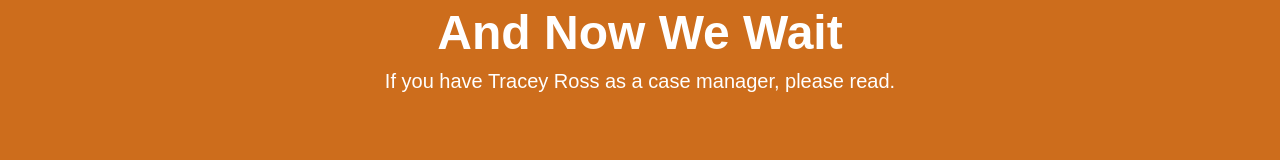
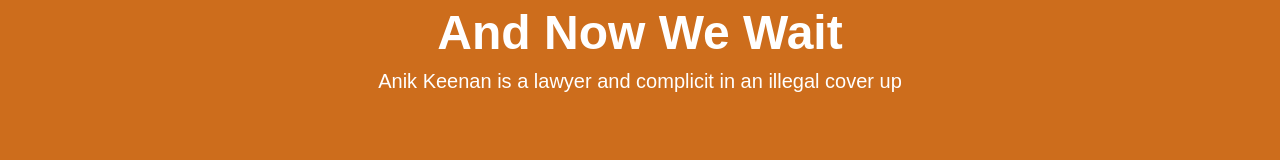
Before and after one commit to shorne71-design/My-site, a plain HTML site: page index.html in a window 1280 px wide. Shown: the part 146-306 px from the top of the page. Drawn offline with Linux system fonts and the light colour scheme.

Commit message:
Update index.html

```diff
--- a/index.html
+++ b/index.html
@@ -86,7 +86,7 @@
   <!-- Orange half -->
   <div class="top-section">
     <h1>And Now We Wait</h1>
-    <p>If you have Tracey Ross as a case manager, please read.</p>
+    <p>Anik Keenan is a lawyer and complicit in an illegal cover up</p>
   </div>
 
   <!-- Blue half -->
```
